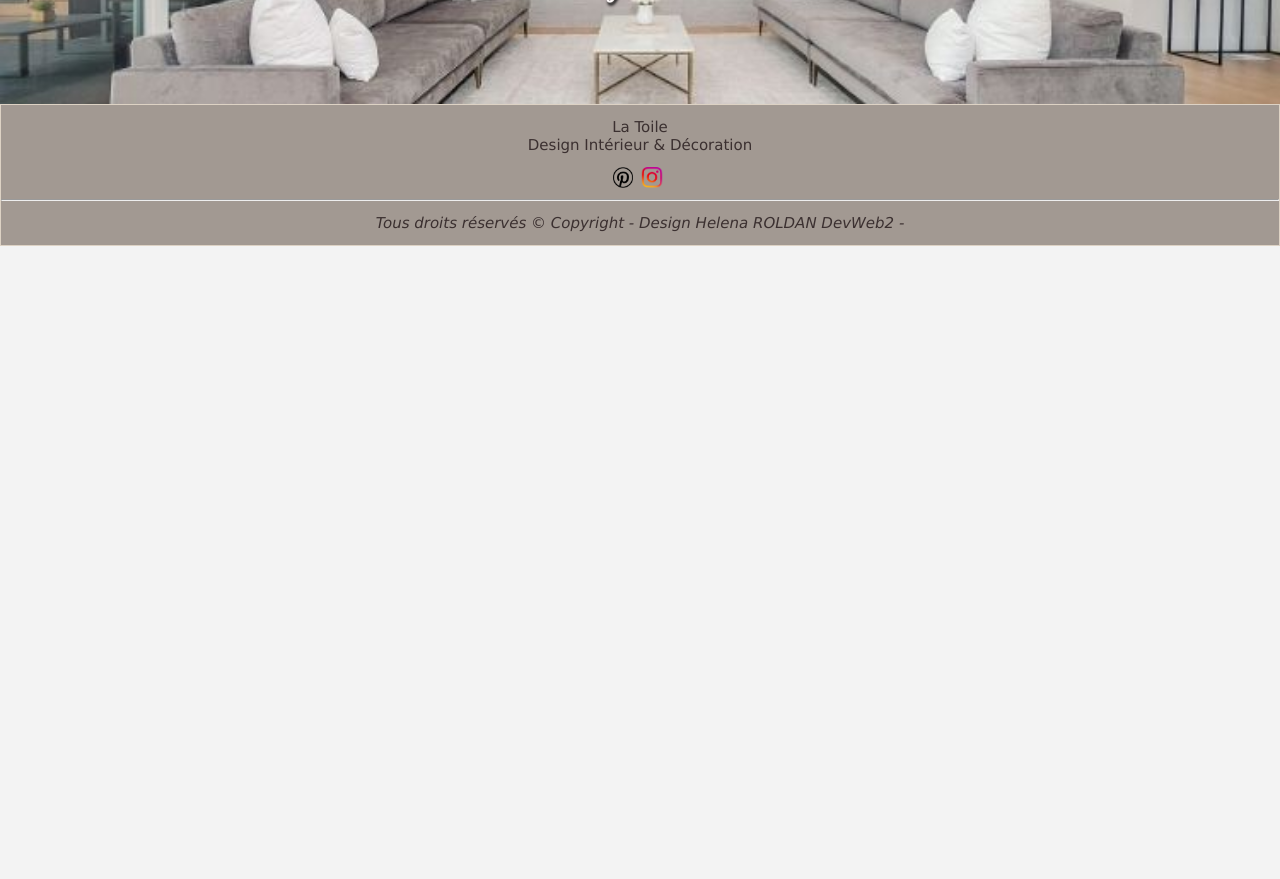
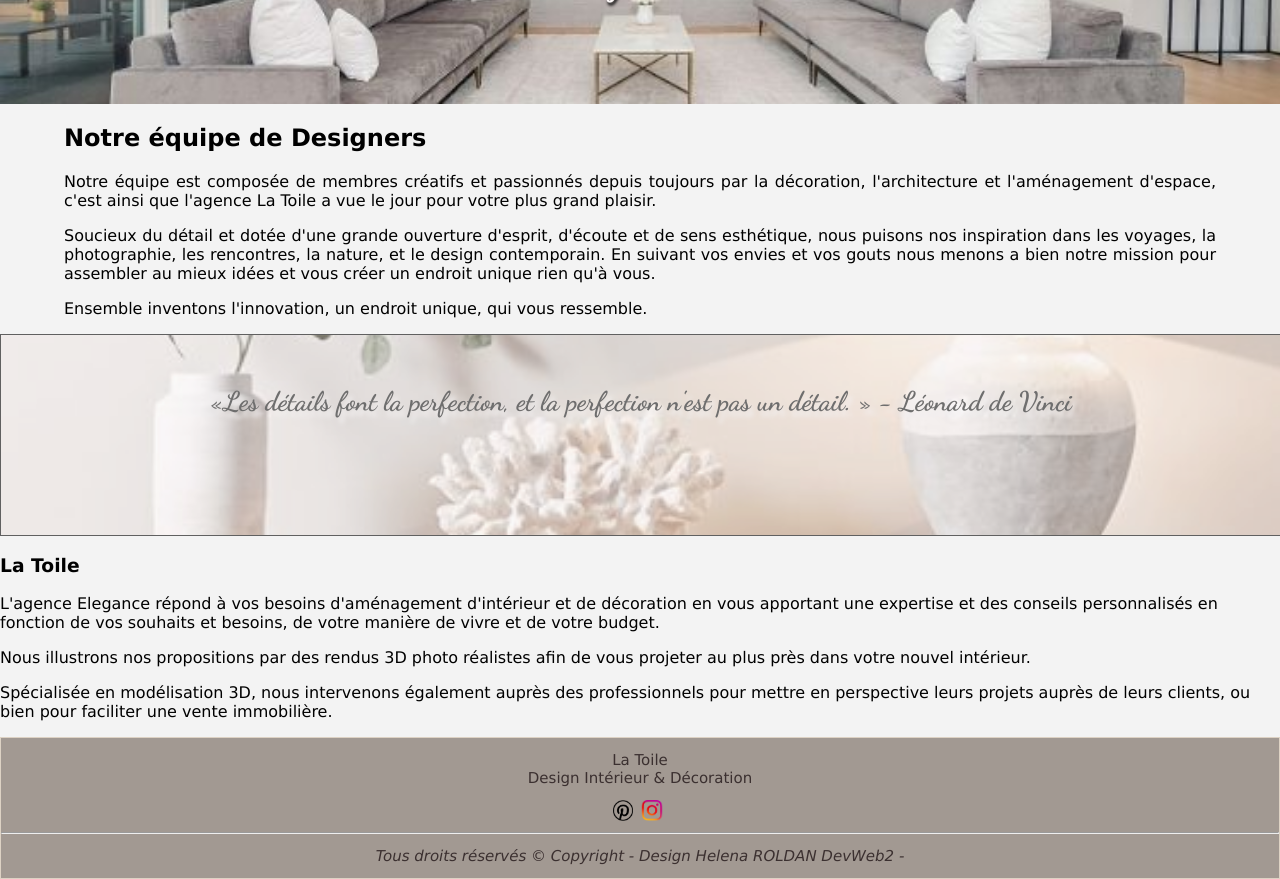
Before and after one commit to Elenita5/Fil-Vert, a plain HTML site: page pages/presentation.html in a window 1280 px wide. Shown: the part 520-1399 px from the top of the page. Before the commit the page ends 800 px from the top, so only its background shows below. Drawn offline with Linux system fonts and the light colour scheme.

Commit message:
ajout delements presentation

```diff
--- a/assets/style/presentation.css
+++ b/assets/style/presentation.css
@@ -109,6 +109,34 @@ html, body{
     background-size: cover;
     height: 348px;
   }
+  #equipe{
+    margin: auto;
+    width: 90%;
+    text-align: justify;
+  }
+  #banniere{
+    background-image: url(../images/buffetdeco.jpg);
+    background-position:center;
+    background-size: cover;
+    background-repeat: no-repeat;
+    width: 100%;
+    height: 200px;
+    border: 1px solid black;
+    opacity: 0.6;
+
+
+  }
+  #phrase{
+    text-shadow:4px 6px 4px rgb(242, 238, 238);
+    font-size: 27px;
+    font-family: "Titre";
+    color: rgb(23, 22, 22);
+    font-weight: bold;
+    text-align: center;
+    width: 80%;
+    margin: auto;
+    margin-top: 50px;
+  }
   @media screen and (min-width:500px){
     footer p{
       margin: 13px
--- a/pages/presentation.html
+++ b/pages/presentation.html
@@ -43,7 +43,47 @@
                 <h1>Designers d'intérieur</h1>
             </article>
         </section>
-     </main>
+        <section>
+            <article id="equipe">
+                <h2>Notre équipe de Designers</h2>
+                <p>
+                    Notre équipe est composée de membres créatifs et passionnés depuis toujours par la décoration, l'architecture et l'aménagement d'espace, c'est ainsi que l'agence La Toile a vue le jour pour votre plus grand plaisir.
+                </p>
+                <p>
+                    Soucieux du détail et dotée d'une grande ouverture d'esprit, d'écoute et de sens esthétique, nous puisons nos inspiration dans les voyages, la photographie, les rencontres, la nature, et le design contemporain.
+                    En suivant vos envies et vos gouts nous menons a bien notre mission pour assembler au mieux idées et vous créer un endroit unique rien qu'à vous.
+                </p>
+                <p>
+                    Ensemble inventons l'innovation, un endroit unique, qui vous ressemble.
+                </p>
+            </article>
+        </section>
+        <section>
+            <article id="banniere">
+                <p id="phrase">
+                    «Les détails font la perfection, et la perfection n'est pas un détail. » - Léonard de Vinci
+                </p>
+            </article>
+        </section>
+        <section>
+            <article>
+                    <h3>La Toile</h3>
+                <p>
+                    L'agence Elegance répond à vos besoins d'aménagement d'intérieur et de décoration en vous apportant une expertise et des conseils personnalisés en fonction de vos souhaits et besoins, de votre manière de vivre et de votre budget.
+                </p>
+                <p>
+                    Nous illustrons nos propositions par des rendus 3D photo réalistes afin de vous projeter au plus près dans votre nouvel intérieur.
+                </p>
+                <p>
+                    Spécialisée en modélisation 3D, nous intervenons également auprès des professionnels pour mettre en perspective leurs projets auprès de leurs clients, ou bien pour faciliter une vente immobilière.
+                </p>
+        </section>
+        <sectiion>
+            <article>
+
+            </article>
+        </sectiion>
+    </main>
      <footer id="footer">
         <p>
             La Toile <br>
```
Also changed, not shown: assets/images/buf.jpg (added), assets/images/buffet-4-portes-dayton-en-noyer-naturel-220-cm.jpg (added), assets/images/buffet.jpg (added), assets/images/buffet_2782061.jpg (added), assets/images/buffetchaise.jpg (added), assets/images/buffetdeco.jpg (added), assets/images/buffetnoir.jpg (added), assets/images/buffetnoir2.jpg (added), assets/images/grand-meuble-buffet.jpg (added), assets/images/monequipe.png (added).
